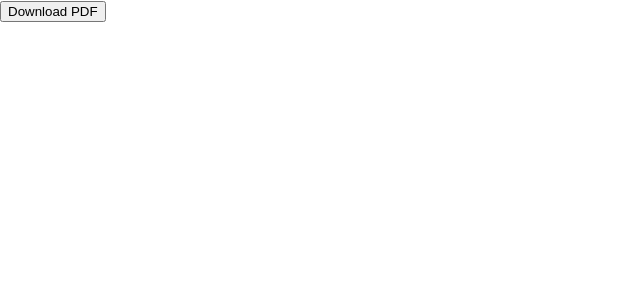
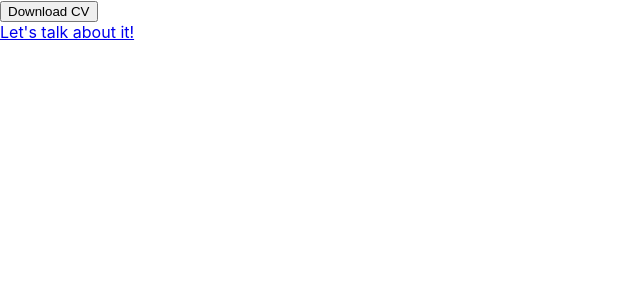
Before and after one commit to M5ddie/m5studio, a React (Create React App) app: page / in a window 1280 px wide. Shown: the top 300 px of the page, without its empty margins (0-640 px from the left). Built offline with nearby package versions, Linux system fonts and the light colour scheme.

Commit message:
embedded Appointlet

```diff
--- a/src/App.js
+++ b/src/App.js
@@ -1,9 +1,11 @@
 import HomePage from "./pages/homePage";
+import SchedMeeting from "./components/schedmeeting";
 
 function App() {
   return (
     <div className="App">
-      <HomePage/>
+      <HomePage />
+      <SchedMeeting/>
     </div>
   );
 }
--- a/src/components/downloadcv.js
+++ b/src/components/downloadcv.js
@@ -15,7 +15,7 @@ const DownloadCV = () => {
 
   return (
     <button onClick={() => downloadFile('https://raw.githubusercontent.com/M5ddie/m5studio/master/src/assets/pdf/CV_MadelynPerez.pdf')}>
-      Download PDF
+      Download CV
     </button>
   )
 }
--- /dev/null
+++ b/src/components/schedmeeting.js
@@ -0,0 +1,20 @@
+const SchedMeeting = () => {
+    return (
+        <div>
+      <a
+        class="appointlet-button"
+        data-appointlet-modal
+        // href="https://appt.link/meet-with-maddie"
+        href="https://appt.link/meet-with-maddie/inquire"
+        target="_blank"
+        rel="noopener noreferrer"
+      >
+        Let's talk about it!
+      </a>
+      <script async defer src="https://js.appointlet.com/"></script>
+      {/* <link href="https://js.appointlet.com/styles.css" rel="stylesheet"></link> */}
+    </div>
+        )
+}
+
+export default SchedMeeting
```
